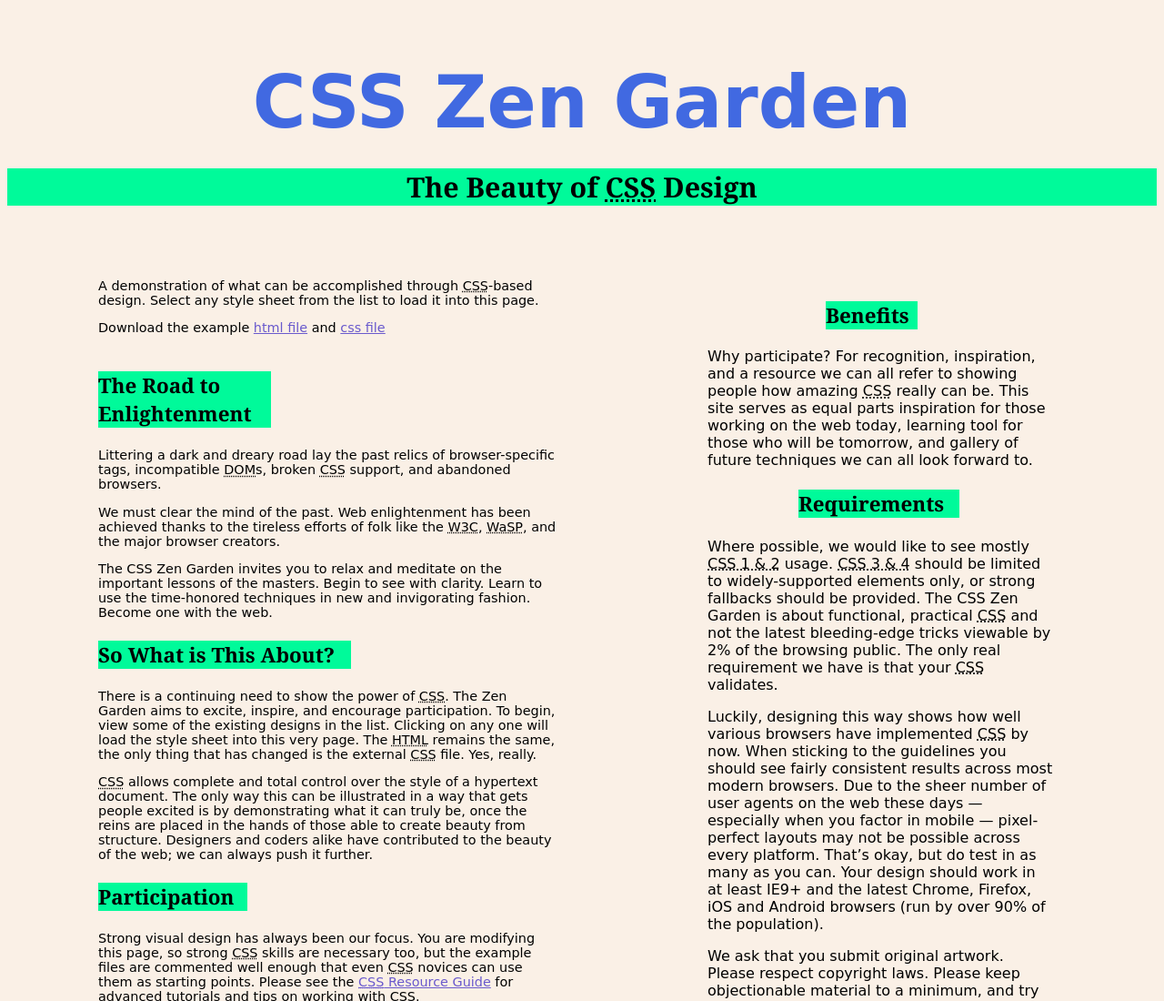
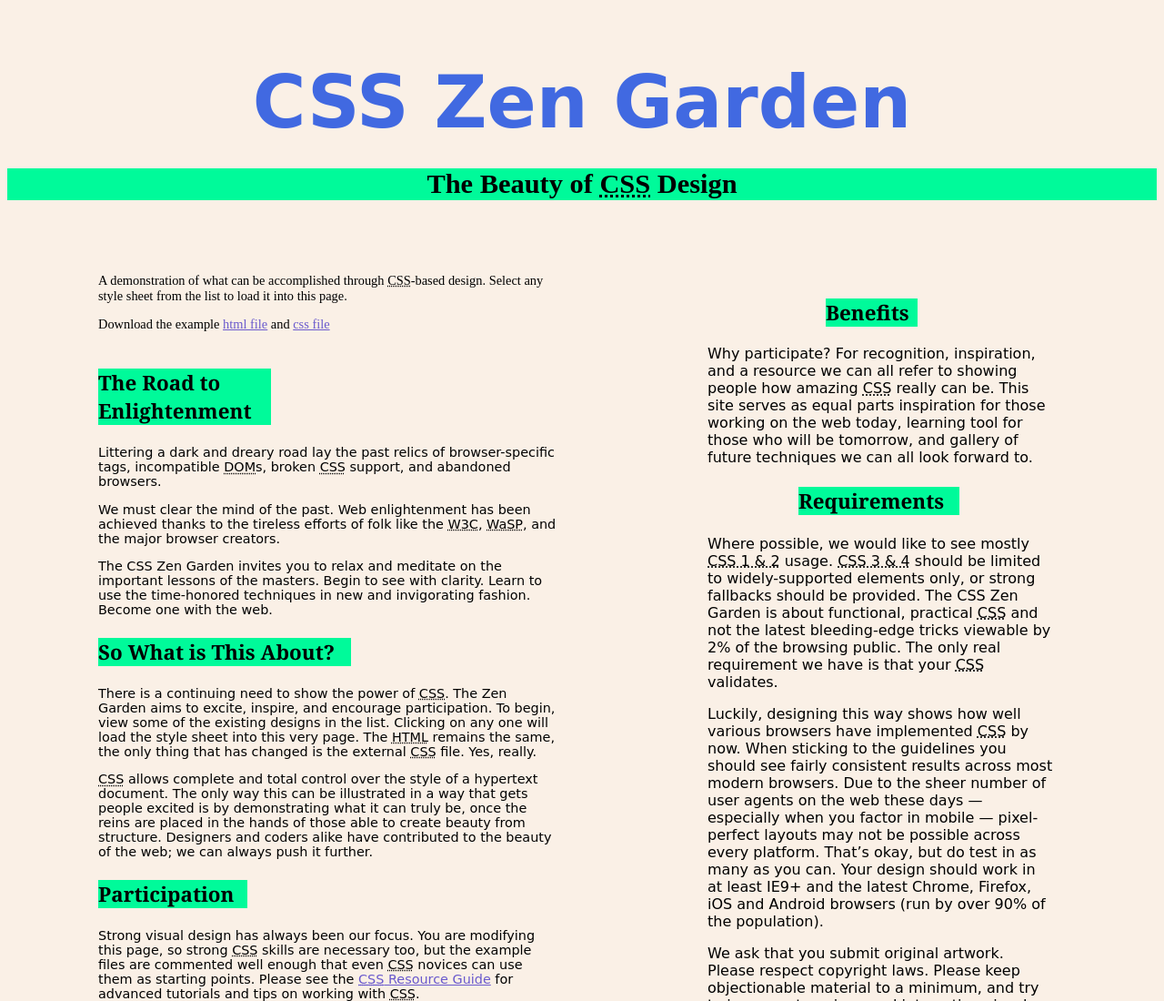
Before and after one commit to khanend/khanend.github.io, a plain HTML site: page csszengarden/index.html in a window 1280 px wide. Shown: the top 1100 px of the page at 91% size. Drawn offline with Linux system fonts and the light colour scheme.

Commit message:
Update style.css

```diff
--- a/csszengarden/style.css
+++ b/csszengarden/style.css
@@ -16,14 +16,14 @@
 h2{
 	text-align: center;
 	font-size :190%;
-	font-family: Georgia,serif;
+	font-family: "Times New Roman", Times, serif;
 	margin-bottom: 80px;
 	background-color: mediumspringgreen;
 	color:
 
 }
 .summary p{
-	font-family: cursive;
+	font-family: "Times New Roman", Times, serif;
 	font-size:90%;
 	margin-left: 100px;
 	width: 40%;
```
